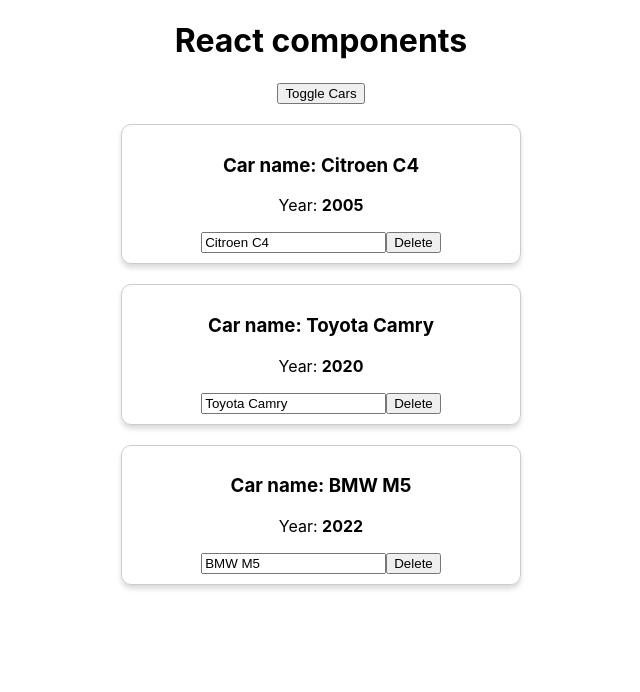
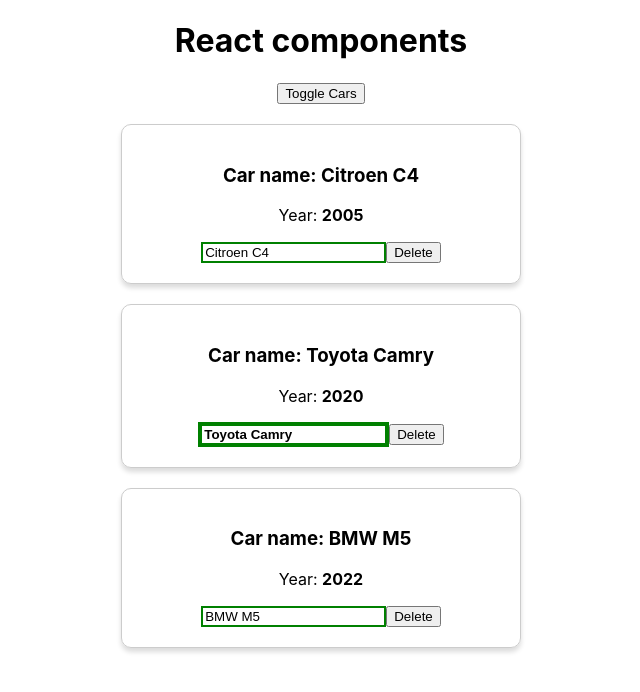
Before and after one commit to Aleksandr-Glebik/vm-react-js, a React (Create React App) app in the folder react-theory/: page / in a window 1280 px wide. Both pictures are taken after a click on the button "Toggle Cars". Shown: the top 692 px of the page, without its empty margins (319-959 px from the left). Built offline with nearby package versions, Linux system fonts and the light colour scheme.

Commit message:
feat: add dynamic styles for input

```diff
--- /dev/null
+++ b/react-theory/src/Car/Car.css
@@ -0,0 +1,24 @@
+.Car {
+    border: 1px solid #ccc;
+    margin-bottom: 20px;
+    padding: 20px;
+    box-shadow: 0 4px 5px 0 rgba(0, 0, 0, .14);
+    border-radius: 10px;
+}
+.input {
+
+}
+.input:active,
+.input:focus {
+    outline: none;
+}
+.input.green {
+    border: 2px solid green;
+}
+.input.red {
+    border: 2px solid red;
+}
+.input.bold {
+    border: 4px solid green;
+    font-weight: bold;
+}
--- a/react-theory/src/Car/Car.js
+++ b/react-theory/src/Car/Car.js
@@ -1,16 +1,29 @@
 import React, { Children } from 'react';
+import style from './Car.css'
 
-export default (props) => (
-    <div style={{
-           border: '1px solid #ccc',
-           marginBottom: '20px',
-           padding: '10px',
-           boxShadow: '0 4px 5px 0 rgba(0, 0, 0, .14)',
-           borderRadius: '10px'
-        }}>
-        <h3>Car name: {props.name}</h3>
-        <p>Year: <strong>{props.year}</strong></p>
-        <input onChange={props.onChangeName} value={props.name} />
-        <button onClick={props.onDelete}>Delete</button>
-    </div>
-)
+export default (props) => {
+ const inputClasses = ['input']
+
+ if (props.name !== '') {
+    inputClasses.push('green')
+ } else {
+    inputClasses.push('red')
+ }
+
+ if (props.name.length > 10) {
+    inputClasses.push('bold')
+ }
+
+ return (
+  <div className='Car'>
+    <h3>Car name: {props.name}</h3>
+    <p>Year: <strong>{props.year}</strong></p>
+    <input
+      onChange={props.onChangeName}
+      value={props.name}
+      className={inputClasses.join(' ')}
+    />
+    <button onClick={props.onDelete}>Delete</button>
+  </div>
+ )
+}
```
